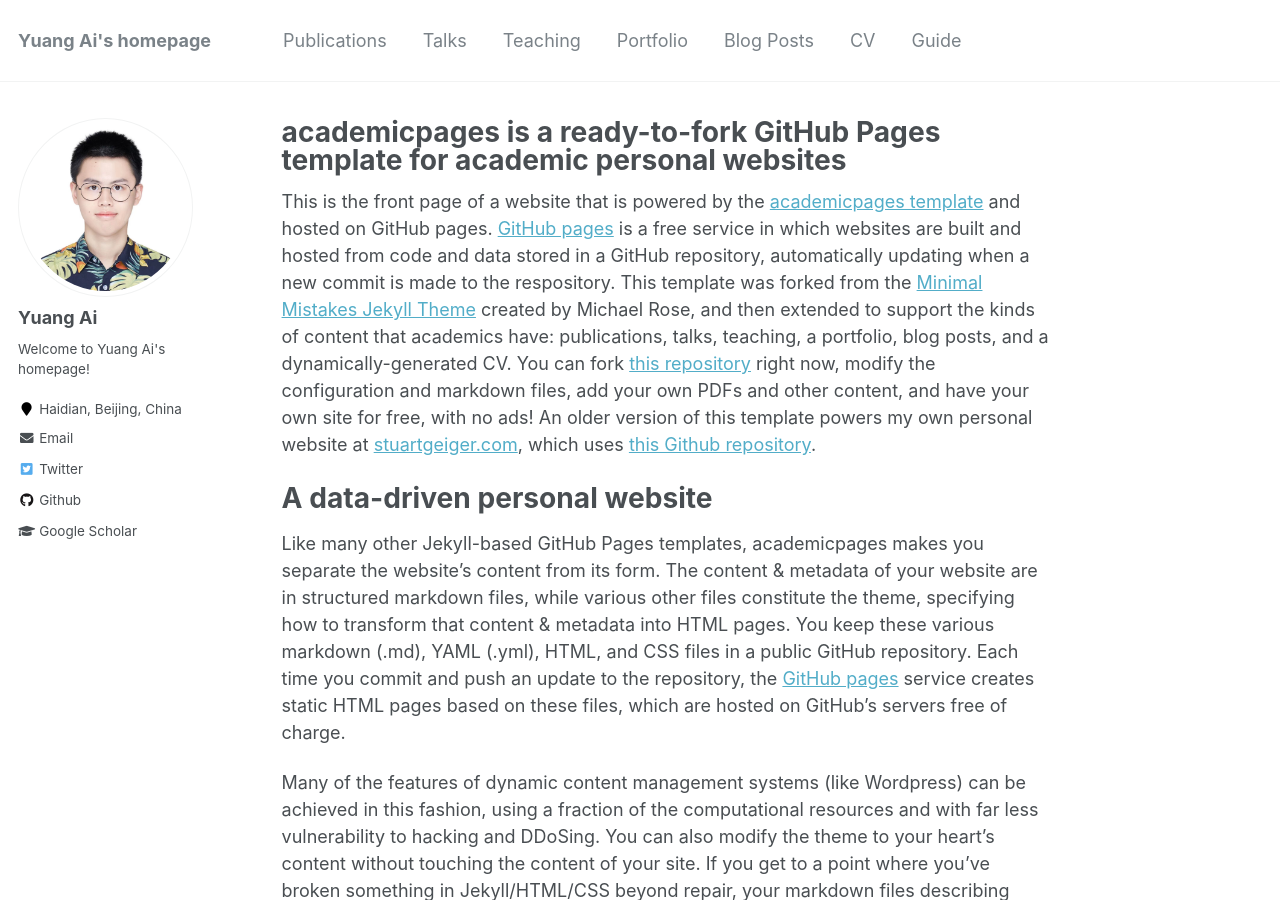
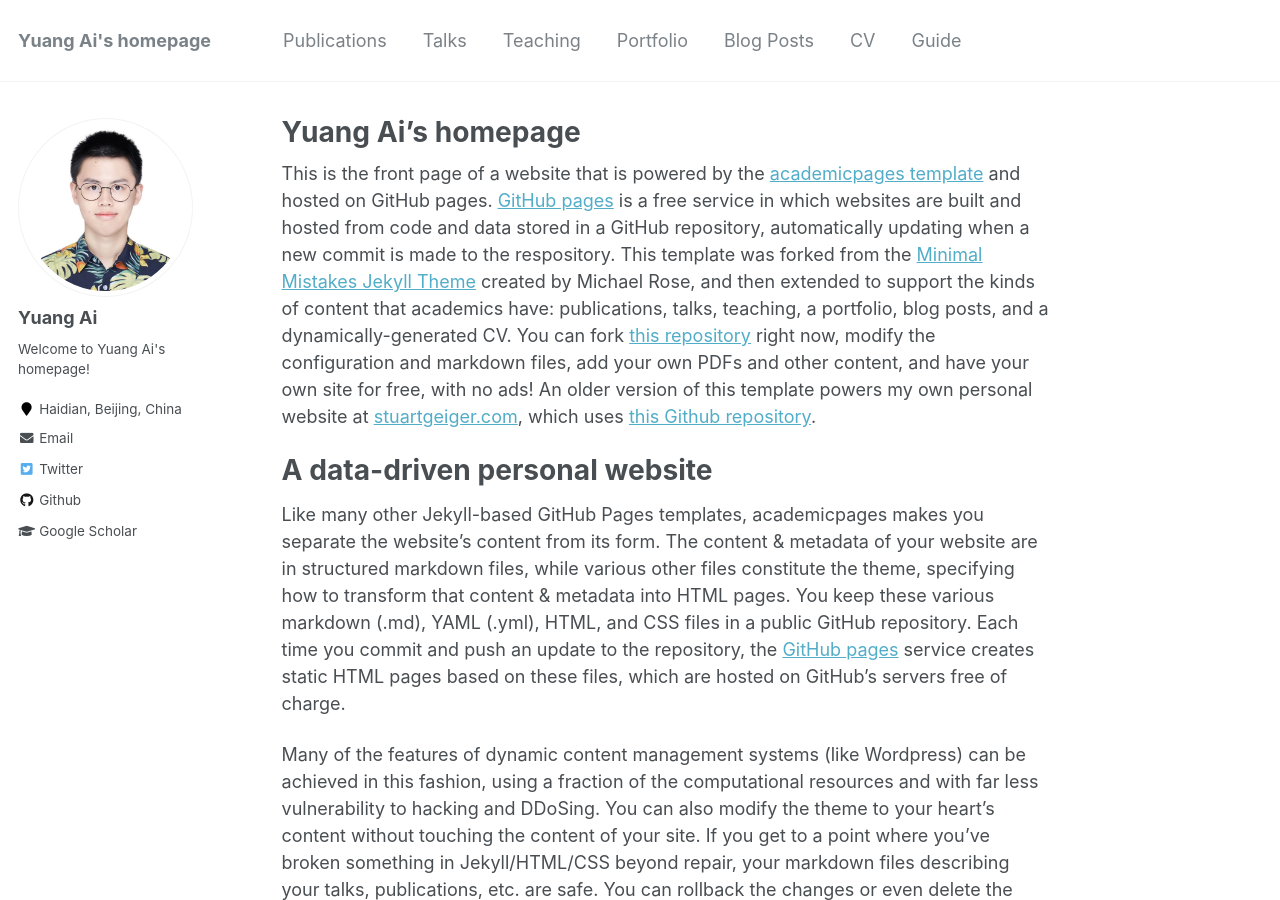
Before and after one commit to shallowdream0204/Yuang-Ai.github.io, a Jekyll site: the page built from _pages/about.md, in a window 1280 px wide and 900 px high. Built offline with Jekyll 4.4.1, drawn with Linux system fonts in a browser that asks for light colours.

Commit message:
Update about.md

```diff
--- a/_pages/about.md
+++ b/_pages/about.md
@@ -1,6 +1,6 @@
 ---
 permalink: /
-title: "academicpages is a ready-to-fork GitHub Pages template for academic personal websites"
+title: "Yuang Ai's homepage"
 excerpt: "About me"
 author_profile: true
 redirect_from:
```
